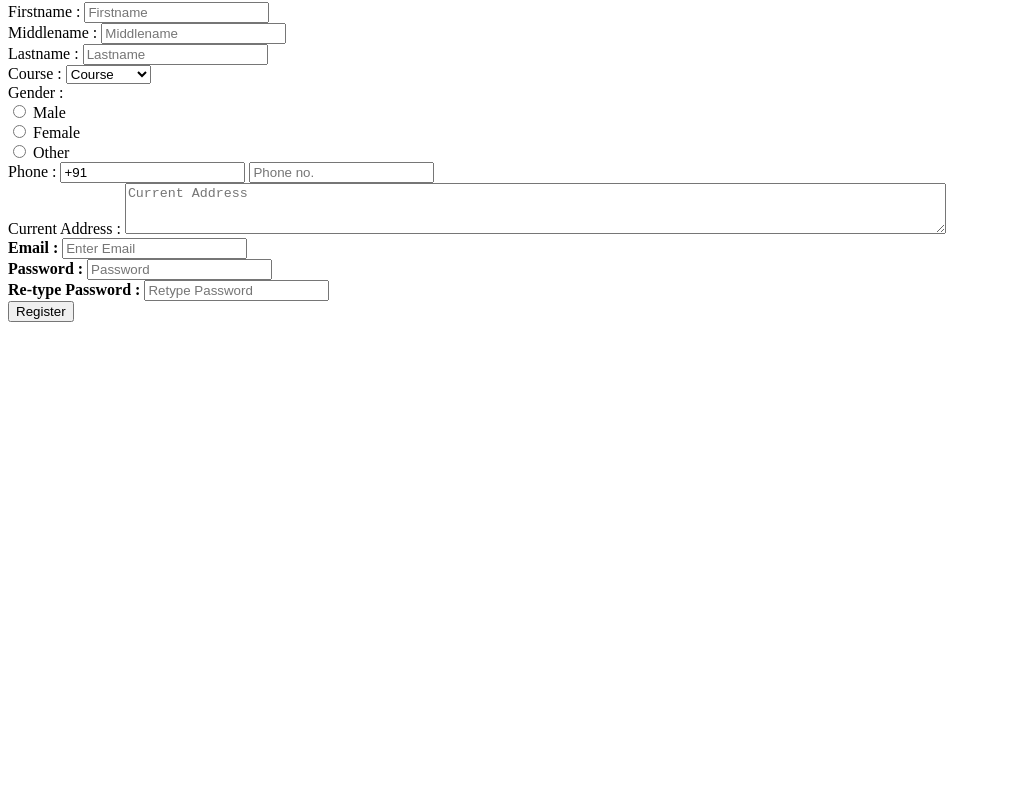
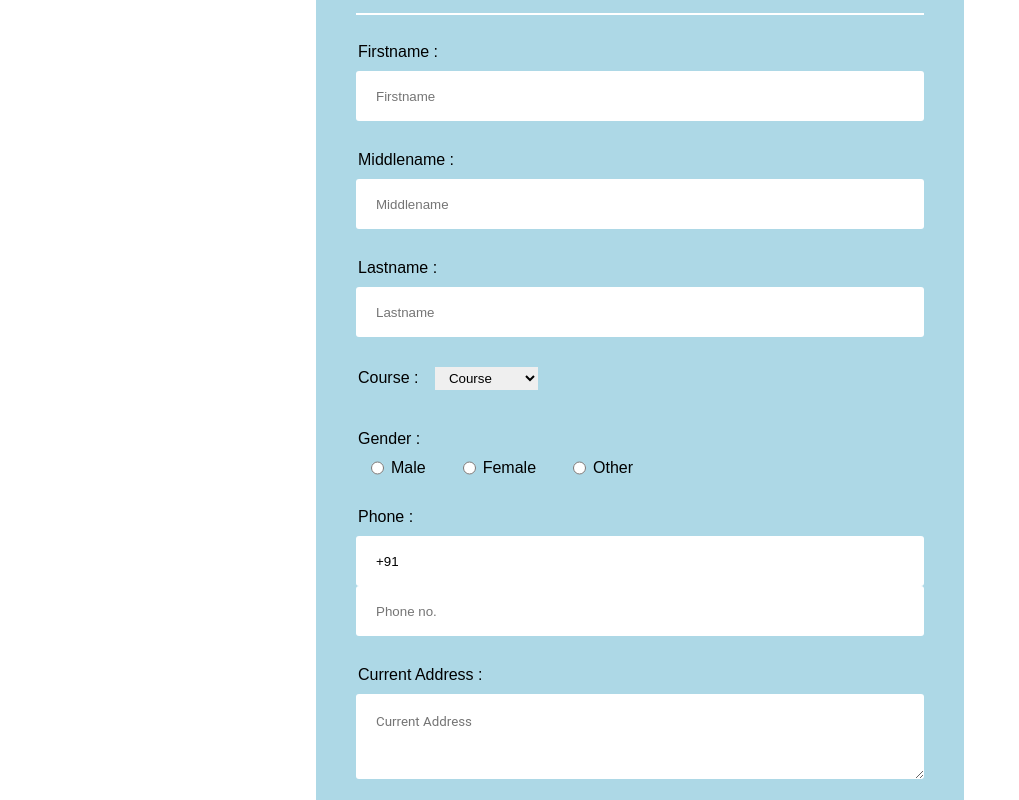
Before and after one commit to ShahabKaganj/Shahab_Kaganj_HW6_Maktab_94, a plain HTML site: page Q6/index.html in a window 1280 px wide. Shown: the part 132-932 px from the top of the page, without its empty margins (0-1019 px from the left). Before the commit the page ends 800 px from the top, so only its background shows below. Drawn offline with Linux system fonts and the light colour scheme.

Commit message:
add style to student registeration form

```diff
--- a/Q6/style.css
+++ b/Q6/style.css
@@ -0,0 +1,104 @@
+* {
+    margin: 0;
+    padding: 0;
+    box-sizing: border-box;
+}
+
+body {
+    width: 100vw;
+    height: 100vh;
+    font-family: sans-serif;
+    display: flex;
+    align-items: flex-start;
+    justify-content: center;
+    padding: 50px 100px;
+    overflow: auto;
+}
+
+.container {
+    background-color: #add8e6;
+    width: 60%;
+    padding: 40px;
+    margin-bottom: 10px;
+    border-radius: 5px;
+}
+
+header {
+    width: 100%;
+    margin: 0 auto;
+    text-align: center;
+}
+
+hr {
+    height: 2px;
+    background-color: #fff;
+    border: 0;
+}
+
+.form {
+    display: flex;
+    flex-direction: column;
+    gap: 20px;
+}
+
+input {
+    width: 100%;
+    border: 0;
+    outline: 0;
+    height: 50px;
+    padding-inline: 20px;
+    border-radius: 3px;
+}
+
+label {
+    display: block;
+    margin: 10px 2px;
+}
+
+.course_box {
+    display: flex;
+    gap: 20px;
+}
+
+#course {
+    display: inline;
+}
+
+textarea {
+    width: 100%;
+    border: 0;
+    outline: 0;
+    padding: 20px;
+    font-family: "Roboto", sans-serif;
+    border-radius: 3px;
+}
+
+.radio-box {
+    display: flex;
+    gap: 5px;
+    height: 20px;
+}
+
+.radio {
+    display: flex;
+    align-items: center;
+    margin: 0 15px;
+    gap: 5px;
+}
+
+.submit {
+    background-color: #007f0d;
+    border: 0;
+    outline: 0;
+    height: 50px;
+    color: white;
+    font-size: 20px;
+    margin-top: 20px;
+}
+
+select {
+    border: 0;
+    outline: 0;
+    padding: 3px 10px;
+    margin: 10px;
+}
```
Also changed, not shown: Q6/index.html (+4 -3 lines).
